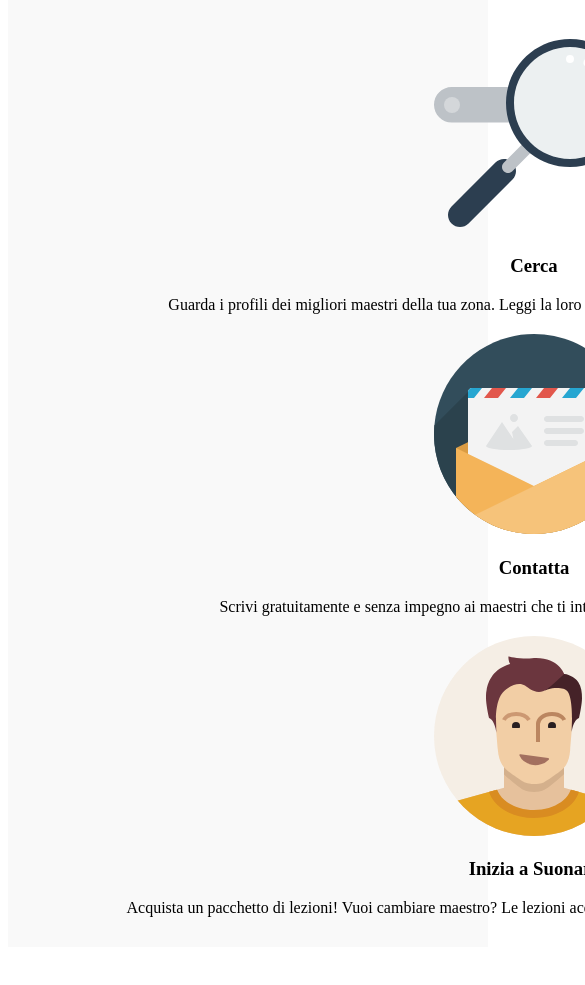
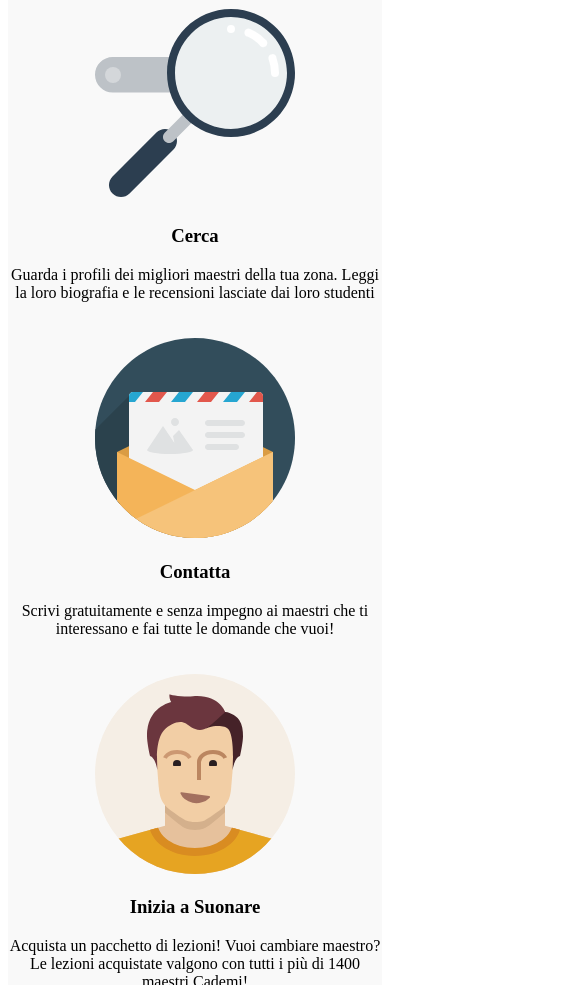
Before and after one commit to davidtrevor97/html-css-resp-wannabe, a plain HTML site: page index.html in a window 390 px wide. Shown: the part 1015-2000 px from the top of the page, 585 px wide, since content can reach past the window. Drawn offline with Linux system fonts and the light colour scheme.

Commit message:
completo

```diff
--- a/index.html
+++ b/index.html
@@ -13,12 +13,16 @@
         <div class="left">
           <img src="img/icon/maps.png" alt="">
           <h3>A casa tua</h3>
+          <p>
           Scegli il tuo maestro preferito e prenota la prima lezione a casa tua, a casa del maestro o nel suo studio
+          </p>
         </div>
         <div class="right">
           <img src="img/icon/screen.png" alt="">
           <h3>Online</h3>
+          <p>
           Impara senza muoverti da casa! Scegli da una vastissima lista di maestri abilitati all'insegnamento online, senza doverti preoccupare di distanze e spostamenti
+          </p>
         </div>
       </div>
     </div>
@@ -29,17 +33,23 @@
         <div class="left">
           <img src="img/search.svg" alt="">
           <h3>Cerca</h3>
+          <p>
           Guarda i profili dei migliori maestri della tua zona. Leggi la loro biografia e le recensioni lasciate dai loro studenti
+          </p>
         </div>
         <div class="central">
           <img src="img/letter.svg" alt="">
           <h3>Contatta</h3>
+          <p>
           Scrivi gratuitamente e senza impegno ai maestri che ti interessano e fai tutte le domande che vuoi!
+          </p>
         </div>
         <div class="right">
           <img src="img/male.svg" alt="">
           <h3>Inizia a Suonare</h3>
+          <p>
           Acquista un pacchetto di lezioni! Vuoi cambiare maestro? Le lezioni acquistate valgono con tutti i più di 1400 maestri Cademi!
+          </p>
         </div>
       </div>
     </div>
@@ -50,19 +60,25 @@
         <div class="first">
           <img src="img/icon/profile.png" alt="">
           <h3>La più grande scuola d'Italia</h3>
+          <p>
           Su Cademi trovi centinaia di Maestri qualificati e competenti in tutta Italia. Scegli quello più adatto a te e contattali senza impegno
+          </p>
           <hr>
         </div>
         <div class="second">
           <img src="img/icon/secure.png" alt="">
           <h3>Soddisfazione Garantita</h3>
+          <p>
           Se non sei soddisfatto del tuo maestro, puoi cambiarlo senza costi aggiuntivi. Le lezioni acquistate su Cademi possono essere utilizzate con tutti i nostri maestri e il nostro team è sempre disponibile per darti un consiglio!
+          </p>
           <hr>
         </div>
         <div class="third">
           <img src="img/icon/flex.png" alt="">
           <h3>Flessibile e Conveniente</h3>
+          <p>
           Cademi non ha alcun costo d’iscrizione a differenza delle scuole di musica tradizionali. Inoltre, sei tu a scegliere dove fare lezione e gli orari delle tue lezioni.
+          </p>
         </div>
       </div>
     </div>
--- a/style.css
+++ b/style.css
@@ -71,7 +71,7 @@ img {
 .clear {
   clear: both;
 }
-
+  /* RESPONSIVENESS PER MOBILE(420PX) */
 @media screen and (max-width: 421px){
   #lezioni .row>.left,
   #lezioni .row>.right{
@@ -85,40 +85,49 @@ img {
     margin-top: 20px;
   }
   .container.grey{
-    width: 420px;
+    width: 100%;
+    max-width: 420px;
     margin-bottom: 50px;
   }
-  .container{
-    padding: 30px;
-  }
-  .row h1,
-  .row h3,
-  .row hr{
+#why div,
+#steps div,
+#lezioni div{
     max-width: 100%;
   }
-/* }
+   h1,
+   h3,
+   hr,
+   p{
+    max-width: 100%;
+ }
+  }
+  /* RESPONSIVENESS PER TABLET(SURFACE) */
   @media screen and (max-width: 1024px){
     #lezioni .row>.left,
     #lezioni .row>.right{
-    max-width: 100%;
       width: 100%;
       margin-top: 20px;
     }
     #steps .row>.left,
     #steps .row>.central,
     #steps .row>.right {
-    max-width: 100%;
       width: 100%;
       margin-top: 20px;
     }
     .container.grey{
+      width: 100%;
+      max-width: 1020px;
+      margin-bottom: 50px;
+    }
+  #why div,
+  #steps div,
+  #lezioni div{
       max-width: 100%;
-    width: 1000px;
-    margin-bottom: 50px;
     }
     h1,
     h3,
-   hr{
+    hr,
+    p{
      max-width: 100%;
   }
-} */
+    }
```
Lines whose indentation alone changed are shown as unchanged.
